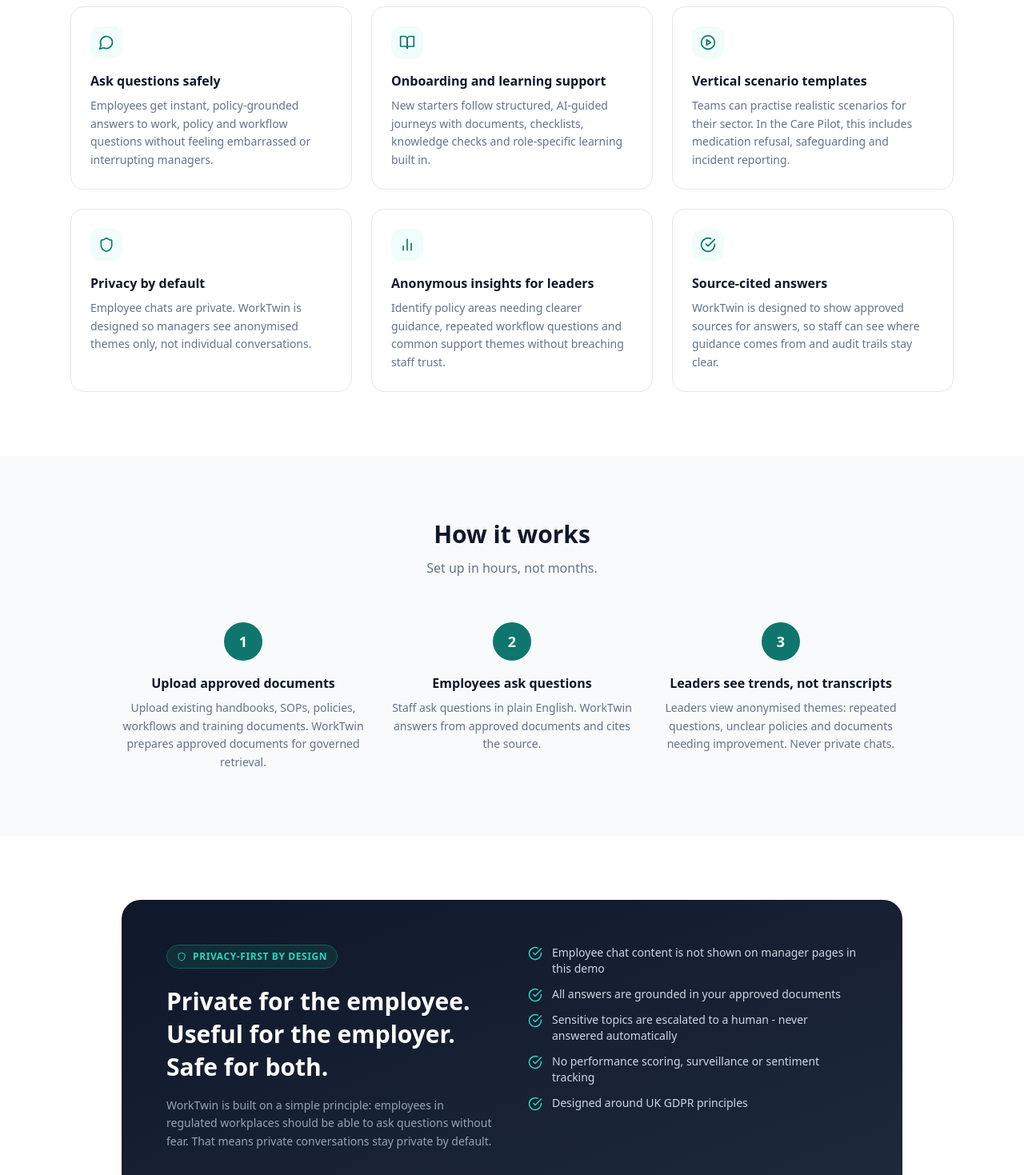
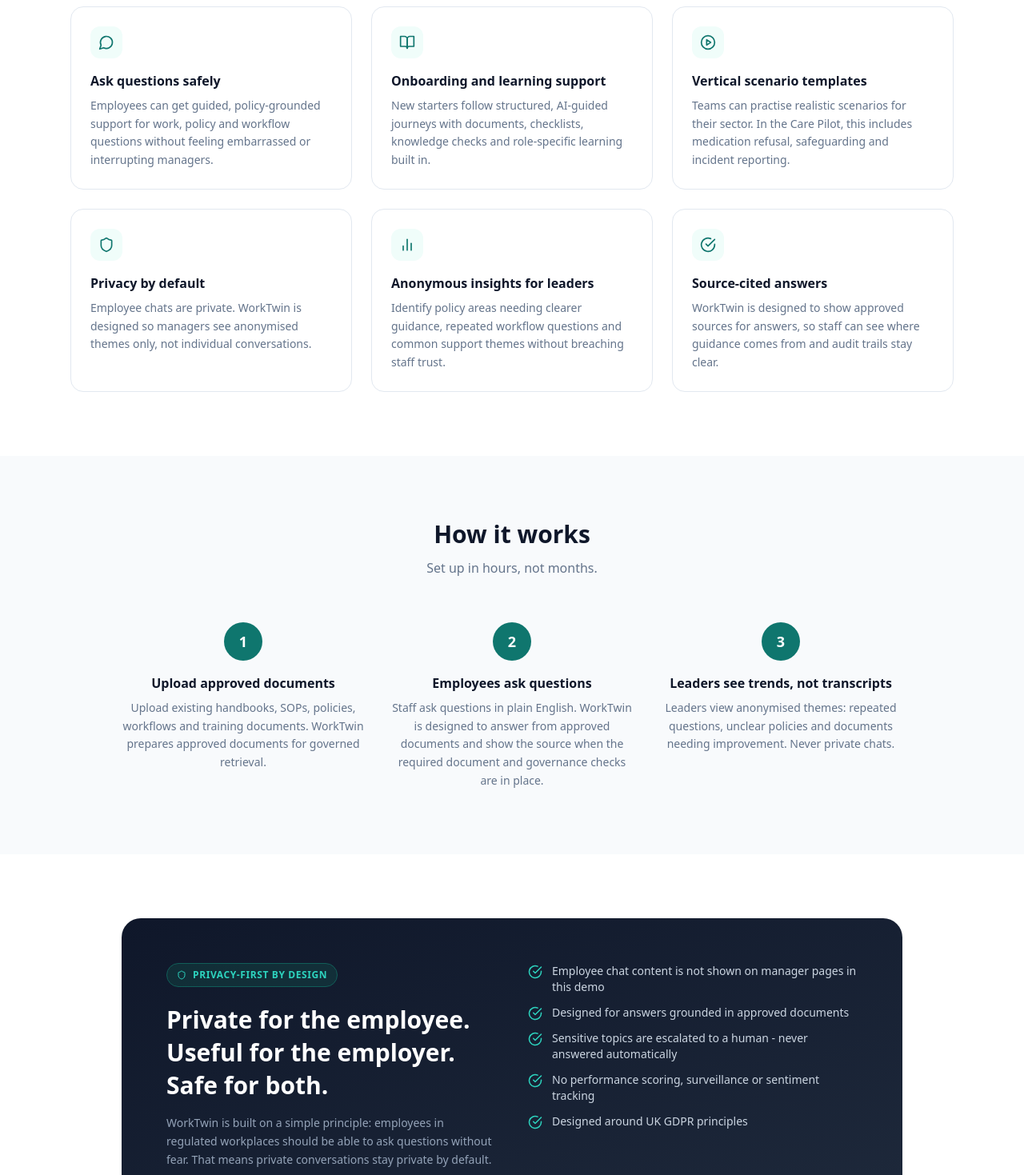
Before and after one commit to inaambasit/worktwin-care-pilot, a Next.js app in the folder frontend/: page / in a window 1280 px wide. Shown: the part 920-2389 px from the top of the page at 80% size. Built offline with nearby package versions, Linux system fonts and the light colour scheme.

Commit message:
Soften landing page source-grounding claims

```diff
--- a/frontend/app/page.tsx
+++ b/frontend/app/page.tsx
@@ -6,7 +6,7 @@
     icon: MessageCircle,
     title: 'Ask questions safely',
     description:
-      'Employees get instant, policy-grounded answers to work, policy and workflow questions without feeling embarrassed or interrupting managers.',
+      'Employees can get guided, policy-grounded support for work, policy and workflow questions without feeling embarrassed or interrupting managers.',
   },
   {
     icon: BookOpen,
@@ -42,7 +42,7 @@
 
 const trustItems = [
   'Employee chat content is not shown on manager pages in this demo',
-  'All answers are grounded in your approved documents',
+  'Designed for answers grounded in approved documents',
   'Sensitive topics are escalated to a human - never answered automatically',
   'No performance scoring, surveillance or sentiment tracking',
   'Designed around UK GDPR principles',
@@ -57,7 +57,7 @@
   {
     step: '2',
     title: 'Employees ask questions',
-    description: 'Staff ask questions in plain English. WorkTwin answers from approved documents and cites the source.',
+    description: 'Staff ask questions in plain English. WorkTwin is designed to answer from approved documents and show the source when the required document and governance checks are in place.',
   },
   {
     step: '3',
```
